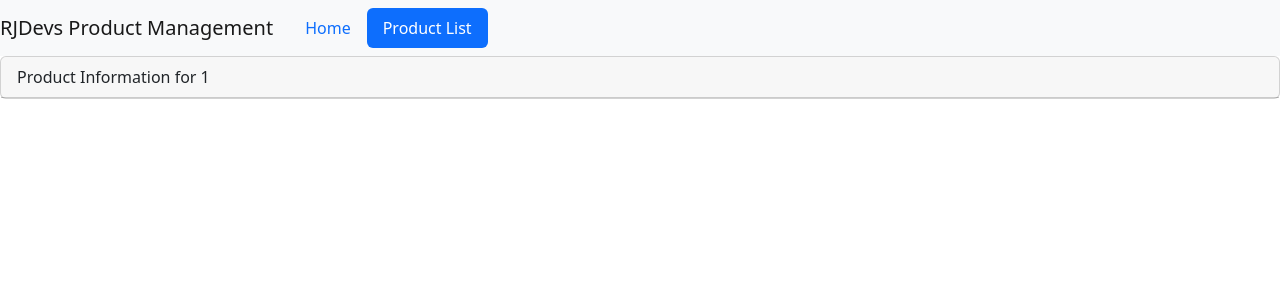
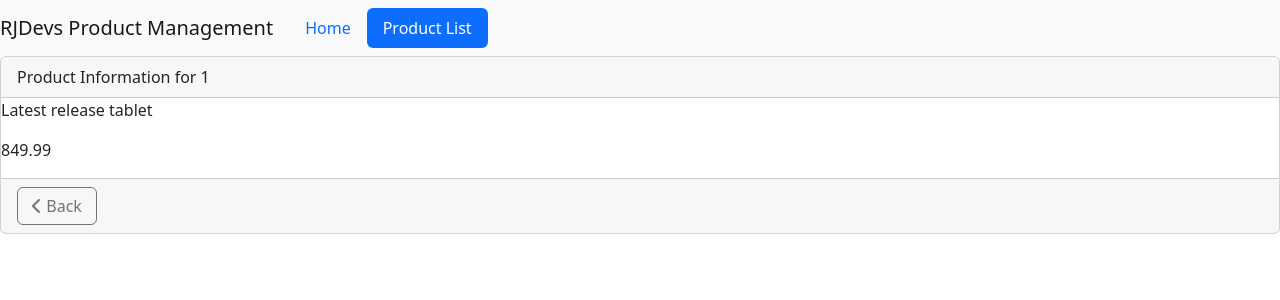
Before and after one commit to rnxavier/product-management-app, an Angular app: page /products/1 in a window 1280 px wide. Shown: the top 300 px of the page. Built offline with nearby package versions, Linux system fonts and the light colour scheme.

Commit message:
added back navigation

```diff
--- a/src/app/products/product-detail.component.html
+++ b/src/app/products/product-detail.component.html
@@ -2,4 +2,18 @@
     <div class='card-header'>
       {{pageTitle}}
     </div>
+    <div *ngIf="product">
+        <p>{{product.description}}</p>
+        <p>{{product.price}}</p>
+        <!-- <img [src]="product.imageUrl"/> -->
+    </div>
+
+    <div class='card-footer'>
+      <button class='btn btn-outline-secondary'
+              style='width:80px'
+              (click)="handleBackClick()"
+             >
+        <fa-icon [icon]="chevronLeft"></fa-icon> Back
+      </button>
+    </div>
 </div>
--- a/src/app/products/product-detail.component.ts
+++ b/src/app/products/product-detail.component.ts
@@ -1,19 +1,40 @@
 import { Component, OnInit } from '@angular/core';
-import { ActivatedRoute } from '@angular/router';
+import { ActivatedRoute, Router } from '@angular/router';
+import { IProduct } from './product';
+import { faChevronLeft } from '@fortawesome/free-solid-svg-icons';
 
 @Component({
   templateUrl: './product-detail.component.html',
   styleUrls: ['./product-detail.component.css']
 })
 export class ProductDetailComponent implements OnInit {
-  pageTitle: string = "Product Information for "
-  constructor(private route: ActivatedRoute) {
+  pageTitle: string = "Product Information for ";
+  product: IProduct | undefined;
+  chevronLeft = faChevronLeft
+
+  constructor(private route: ActivatedRoute, private router: Router) {
 
   }
+
 
   ngOnInit(): void {
     const productName = this.route.snapshot.paramMap.get("productName")
     this.pageTitle += productName
+    this.product = {
+        productId: 1,
+        productName: "Apple iPad",
+        productCode: "iO2-00234",
+        releaseDate: "March 18, 2022",
+        description: "Latest release tablet",
+        price: 849.99,
+        starRating: 3.8,
+        imageUrl: "../assets/ipad.jpeg"
+    };
+  }
+
+
+  handleBackClick(): void {
+    this.router.navigate(["/products"])
   }
 
 }
```
